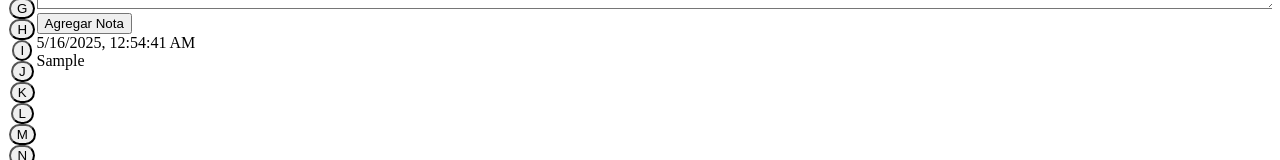
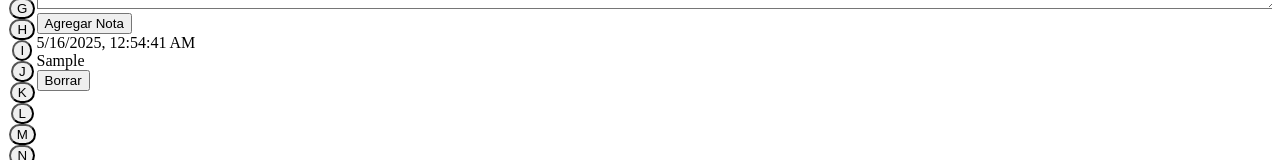
Before and after one commit to automatizacion-it/x1, a React (Vite) app: page / in a window 1280 px wide. Both pictures are taken after typing "Sample" into the empty fields and a click on the button "Agregar Nota". Shown: the part 136-296 px from the top of the page. Built offline with nearby package versions, Linux system fonts and the light colour scheme.

Commit message:
RRRRRRRR

```diff
--- a/src/App.jsx
+++ b/src/App.jsx
@@ -27,6 +27,17 @@ export default function LibretaNotas() {
       [selectedLetter]: [...(prev[selectedLetter] || []), note],
     }));
     setNewNoteText("");
+  };
+
+  const handleDeleteNote = (indexToDelete) => {
+    setNotes((prev) => {
+      const updatedNotes = [...(prev[selectedLetter] || [])];
+      updatedNotes.splice(indexToDelete, 1);
+      return {
+        ...prev,
+        [selectedLetter]: updatedNotes,
+      };
+    });
   };
 
   return (
@@ -73,9 +84,15 @@ export default function LibretaNotas() {
 
         <div className="mt-4 space-y-4">
           {(notes[selectedLetter] || []).map((note, index) => (
-            <div key={index} className={`p-4 rounded shadow ${note.color}`}>
+            <div key={index} className={`p-4 rounded shadow ${note.color} relative`}>
               <div className="text-sm text-gray-600">{note.timestamp}</div>
               <div>{note.text}</div>
+              <button
+                onClick={() => handleDeleteNote(index)}
+                className="absolute top-2 right-2 text-xs text-red-600 hover:underline"
+              >
+                Borrar
+              </button>
             </div>
           ))}
         </div>
```
